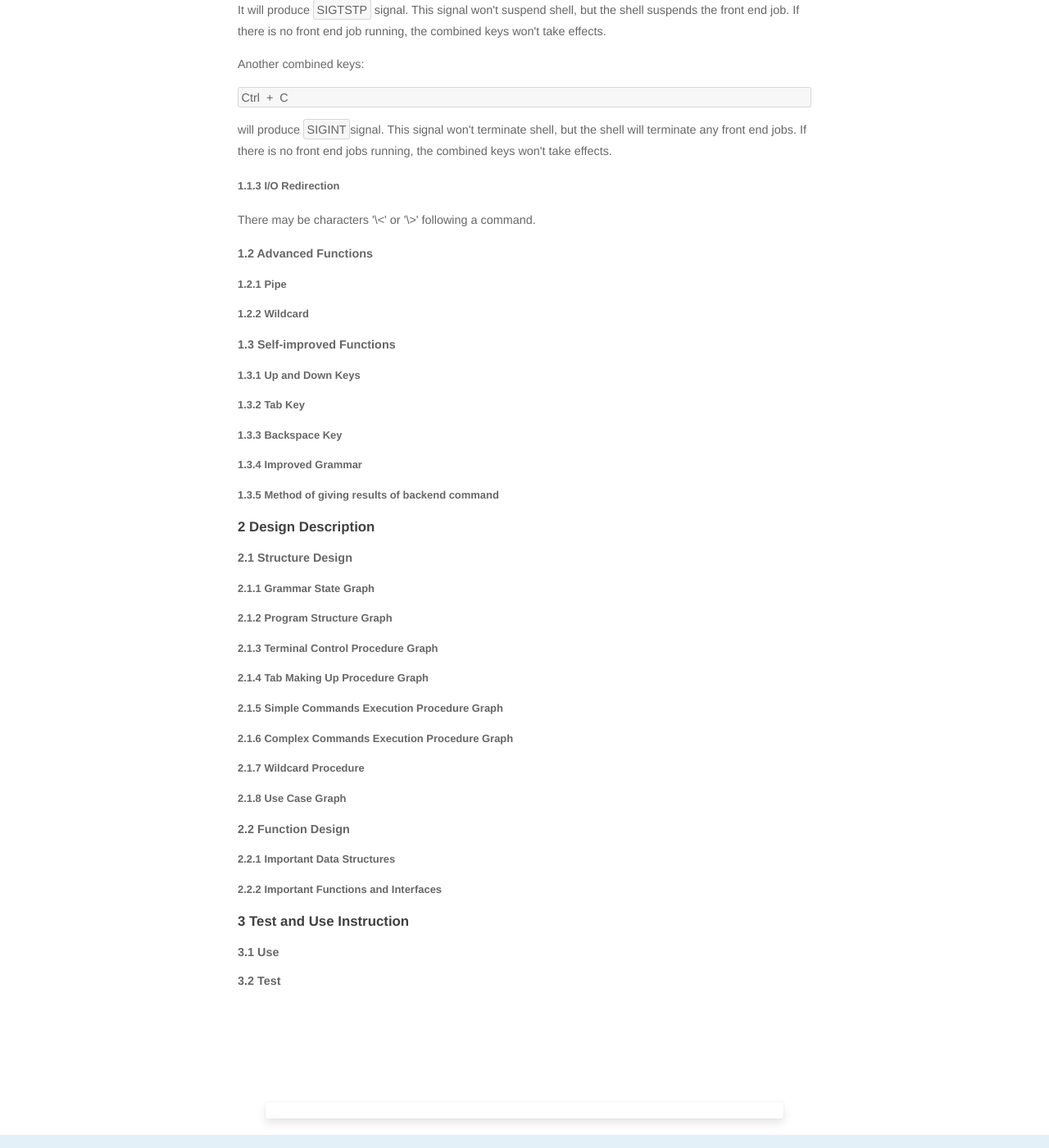
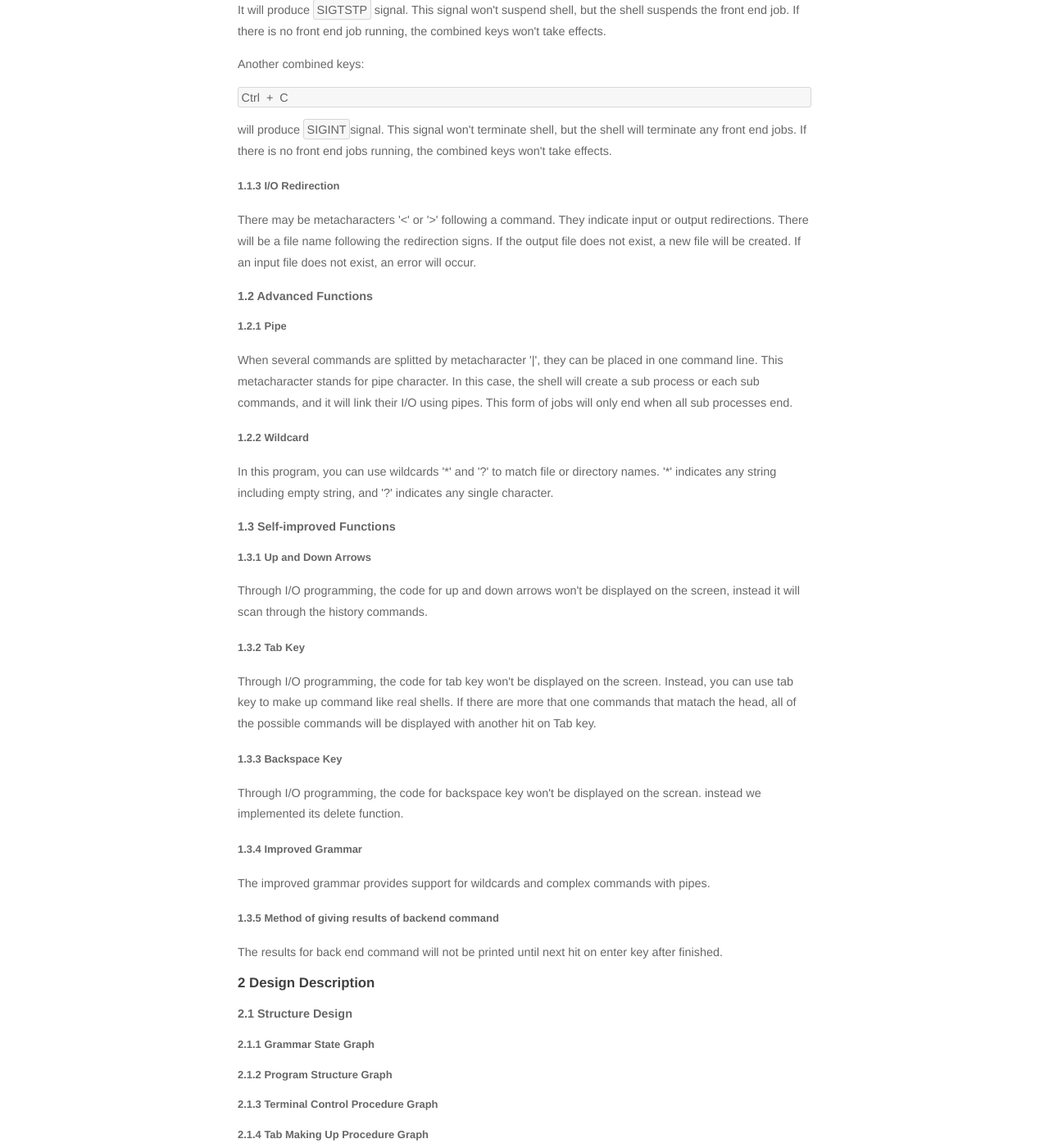
Before and after one commit to MichaelTong/OSCourseDesign, a Jekyll site: the page built from linux_1.html, in a window 1280 px wide and 1400 px high, scrolled down 2505 px. Shown: the whole window at 82% size. Built offline with Jekyll 4.4.1, drawn with Linux system fonts in a browser that asks for light colours; comment, search, counter and statistics services are not loaded.

Commit message:
update linux1

```diff
--- a/linux_1.html
+++ b/linux_1.html
@@ -86,17 +86,28 @@ comments: true
 			<pre class="grey">Ctrl  +  C</pre>
 			<p>will produce <span class="grey">SIGINT</span>signal. This signal won't terminate shell, but the shell will terminate any front end jobs. If there is no front end jobs running, the combined keys won't take effects.</p>
 			<h5 id="C113">1.1.3 I/O Redirection</h5>
-			<p>There may be characters '\<' or '\>' following a command.</p>
+			<p>There may be metacharacters '<' or '>' following a command. They indicate input or output redirections. There will be a file name following the redirection signs. If the output file does not exist, a new file will be created. If an input file does not exist, an error will occur.</p>
+
 			<h4 id="C12">1.2 Advanced Functions</h4>
 			<h5 id="C121">1.2.1 Pipe</h5>
+			<p>When several commands are splitted by metacharacter '|', they can be placed in one command line. This metacharacter stands for pipe character. In this case, the shell will create a sub process or each sub commands, and it will link their I/O using pipes. This form of jobs will only end when all sub processes end.</p>
 			<h5 id="C122">1.2.2 Wildcard</h5>
+			<p>In this program, you can use wildcards '*' and '?' to match file or directory names. '*' indicates any string including empty string, and '?' indicates any single character.</p>
+			<h4 id="C13">1.3 Self-improved Functions</h4>
+			<h5 id="C131">1.3.1 Up and Down Arrows</h5>
+			<p>Through I/O programming, the code for up and down arrows won't be displayed on the screen, instead it will scan through the history commands.</p>
 
-			<h4 id="C13">1.3 Self-improved Functions</h4>
-			<h5 id="C131">1.3.1 Up and Down Keys</h5>
 			<h5 id="C132">1.3.2 Tab Key</h5>
+			<p>Through I/O programming, the code for tab key won't be displayed on the screen. Instead, you can use tab key to make up command like real shells. If there are more that one commands that matach the head, all of the possible commands will be displayed with another hit on Tab key.</p>
+
 			<h5 id="C133">1.3.3 Backspace Key</h5>
+			<p>Through I/O programming, the code for backspace key won't be displayed on the screan. instead we implemented its delete function.</p>
+
 			<h5 id="C134">1.3.4 Improved Grammar</h5>
+			<p>The improved grammar provides support for wildcards and complex commands with pipes.</p>
+
 			<h5 id="C135">1.3.5 Method of giving results of backend command</h5>
+			<p>The results for back end command will not be printed until next hit on enter key after finished.</p>
 
 			<h3 id="C2">2 Design Description</h3>
 
```
